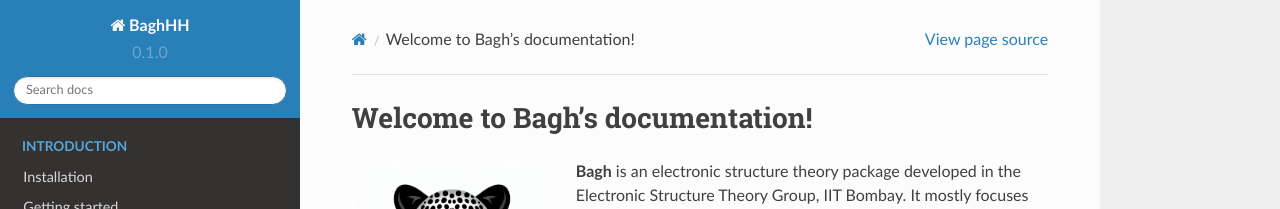
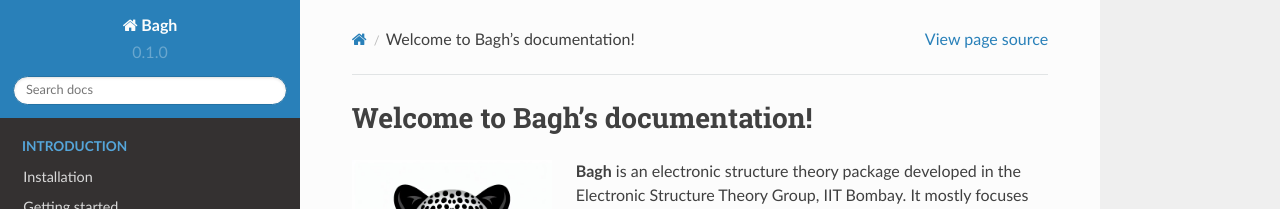
Before and after one commit to achintya007/bagh_doc, a Sphinx documentation site: the page built from docs/source/index.rst, in a window 1280 px wide. Shown: the top 209 px of the page. Built offline with Sphinx 7.4.7 and the Read the Docs theme 2.0.0, drawn with Linux system fonts in a browser that asks for light colours.

Commit message:
Update conf.py

```diff
--- a/docs/source/conf.py
+++ b/docs/source/conf.py
@@ -2,7 +2,7 @@
 
 # -- Project information
 
-project = 'BaghHH'
+project = 'Bagh'
 copyright = 'Achintya Kumar Dutta'
 author = 'Achintya Kumar Dutta'
 
```
